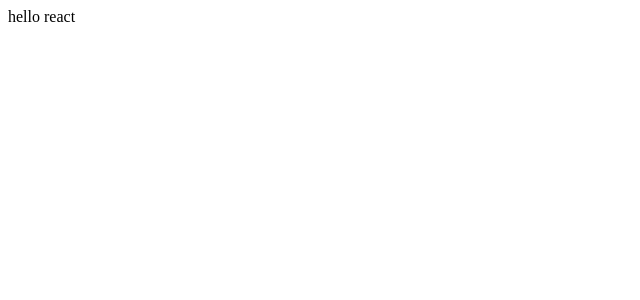
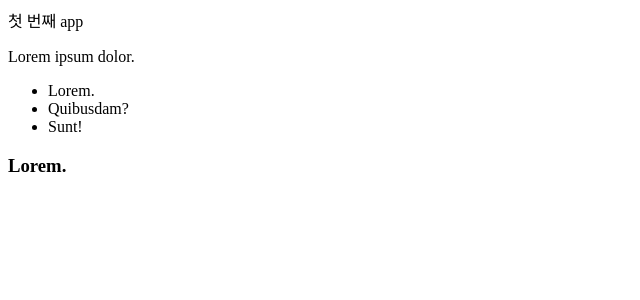
Before and after one commit to Jin19121/react20241105, a React (Vite) app: page / in a window 1280 px wide. Shown: the top 300 px of the page, without its empty margins (0-640 px from the left). Built offline with nearby package versions, Linux system fonts and the light colour scheme.

Commit message:
시작하기

```diff
--- /dev/null
+++ b/src/apps/MyApp1.jsx
@@ -0,0 +1,18 @@
+function MyApp1() {
+  return (
+    <div>
+      첫 번째 app
+      <p>
+        Lorem ipsum dolor.
+        <ul>
+          <li>Lorem.</li>
+          <li>Quibusdam?</li>
+          <li>Sunt!</li>
+        </ul>
+      </p>
+      <h3>Lorem.</h3>
+    </div>
+  );
+}
+
+export default MyApp1;
--- a/src/main.jsx
+++ b/src/main.jsx
@@ -1,9 +1,9 @@
-import { StrictMode } from 'react'
-import { createRoot } from 'react-dom/client'
-import App from './App.jsx'
+import { StrictMode } from "react";
+import { createRoot } from "react-dom/client";
+import MyApp1 from "./apps/MyApp1.jsx";
 
-createRoot(document.getElementById('root')).render(
+createRoot(document.getElementById("root")).render(
   <StrictMode>
-    <App />
+    <MyApp1 />
   </StrictMode>,
-)
+);
```
